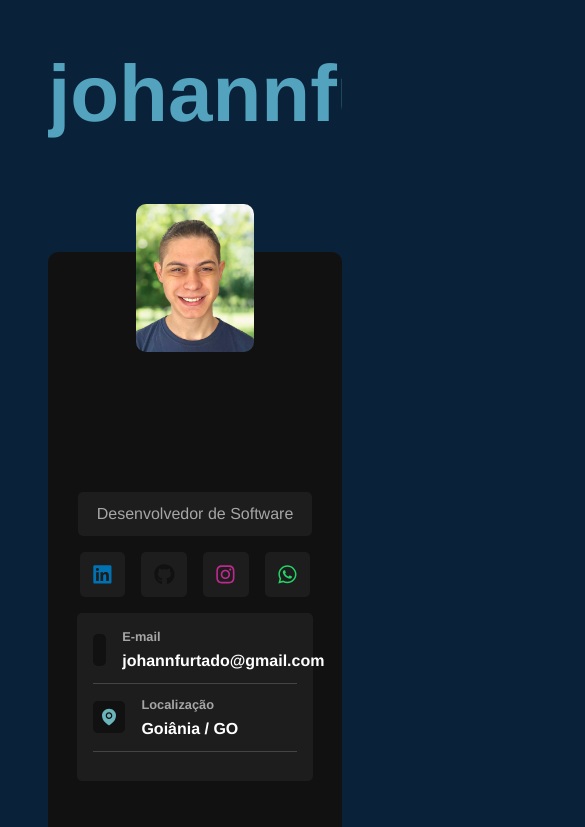
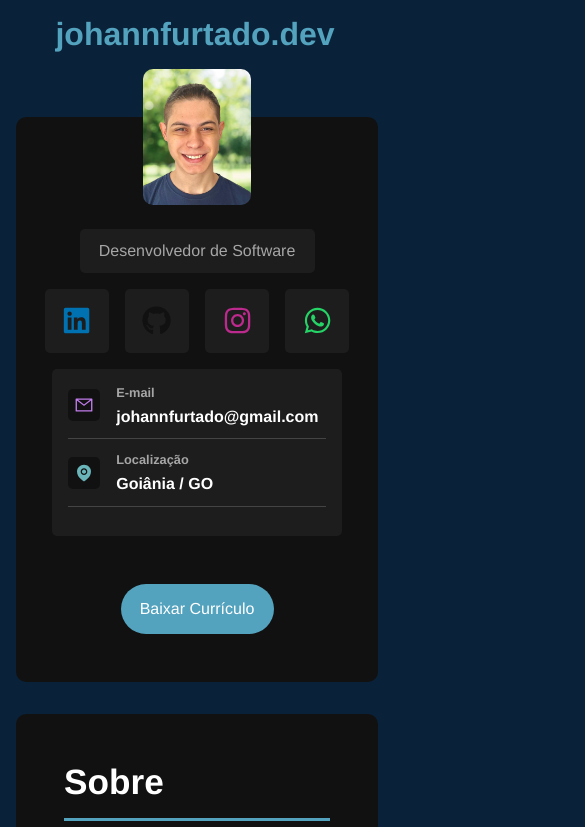
Before and after one commit to johannfurtado/johann.dev, a React (Vite) app: page / in a window 390 px wide. Shown: the top 827 px of the page, 585 px wide, since content can reach past the window. Built offline with nearby package versions, Linux system fonts and the light colour scheme.

Commit message:
📱: add responsividade mobile

```diff
--- a/src/components/TechnologiesContainer.jsx
+++ b/src/components/TechnologiesContainer.jsx
@@ -6,7 +6,7 @@ import {
     DiReact,
     DiGit,
   } from "react-icons/di"
-  import { SiFlutter, SiLaravel, SiPhp } from "react-icons/si"
+  import { SiFlutter, SiLaravel, SiPhp, SiVuedotjs } from "react-icons/si"
   import "../styles/components/technologiescontainer.sass"
 
   const technologies = [
@@ -15,6 +15,7 @@ import {
     { id: "js", name: "JavaScript", icon: <DiJsBadge /> },
     { id: "mysql", name: "MySQL", icon: <DiMysql /> },
     { id: "react", name: "React", icon: <DiReact /> },
+    { id: "vue", name: "Vue.js", icon: < SiVuedotjs/>},
     { id: "flutter", name: "Flutter", icon: < SiFlutter/>},
     { id: "php", name: "PHP", icon: <SiPhp /> },
     { id: "laravel", name: "Laravel", icon: <SiLaravel /> },
@@ -27,6 +28,7 @@ import {
     js: "Linguagem versátil, dinâmica, amplamente usada em desenvolvimento web, front-end e back-end.",
     mysql: "Banco de dados relacional de código aberto para armazenamento e gerenciamento de dados.",
     react: "Biblioteca JavaScript para criar interfaces de usuário interativas e reutilizáveis.",
+    vue: "Framework JavaScript progressivo para construir interfaces de usuário.",
     flutter: "Framework da Google para desenvolver apps nativos Android e iOS.",
     php: "Linguagem de servidor para criar aplicativos web dinâmicos e interativos.",
     laravel: "Framework PHP de código aberto para desenvolvimento web simplificado.",
--- a/src/styles/components/app.sass
+++ b/src/styles/components/app.sass
@@ -15,3 +15,15 @@
         -webkit-background-clip: text
         -webkit-text-fill-color: transparent
         display: block
+
+    // Responsividade para telas menores que 480px
+    @media screen and (max-width: 480px)
+        padding: 1rem
+        gap: 2rem
+        display: flex
+        flex-direction: column
+
+        h1
+            font-size: 2rem
+            margin-bottom: 2rem
+            text-align: center
--- a/src/styles/components/maincontent.sass
+++ b/src/styles/components/maincontent.sass
@@ -31,3 +31,11 @@
     .btn
         align-self: start
         @include mixins.btn
+
+    // Responsividade para telas menores que 480px
+    @media screen and (max-width: 480px)
+        h2
+            flex-direction: column
+            align-items: flex-start
+            &::after
+                width: 100%
--- a/src/styles/components/sidebar.sass
+++ b/src/styles/components/sidebar.sass
@@ -30,3 +30,24 @@
 
     .btn
         @include mixins.btn
+
+    // Responsividade para telas menores que 768px
+    // @media screen and (max-width: 768px)
+    //     padding: 2rem 0
+
+    //     img
+    //         max-width: 40%
+    //         top: -2rem
+
+    //     .title
+    //         margin-top: 8rem
+
+    // Responsividade para telas menores que 480px
+    @media screen and (max-width: 480px)
+        padding: 3rem 0
+
+        img
+            max-width: 30%
+
+        .title
+            margin-top: 4rem
--- a/src/styles/components/socialnetworks.sass
+++ b/src/styles/components/socialnetworks.sass
@@ -30,3 +30,8 @@
         background: variables.$gradient
         > svg
             color: variables.$text-color
+
+    // Responsividade para telas menores que 480px
+    @media screen and (max-width: 480px)
+        .social-btn
+            font-size: 1.82rem
--- a/src/styles/components/technologiescontainer.sass
+++ b/src/styles/components/technologiescontainer.sass
@@ -44,6 +44,9 @@
     #react svg
         color: #61DAFB
 
+    #vue svg
+        color: #41B883
+
     #flutter svg
         color: #02569B
 
@@ -55,3 +58,14 @@
 
     #git svg
         color: #F05032
+
+    // Responsividade para telas menores que 480px
+    @media screen and (max-width: 480px)
+
+        .technologies-grid
+            display: flex
+            flex-direction: column
+            gap: 1rem
+
+        .technology-card
+            width: 100%
```
